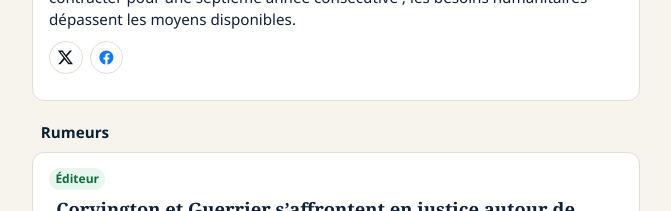
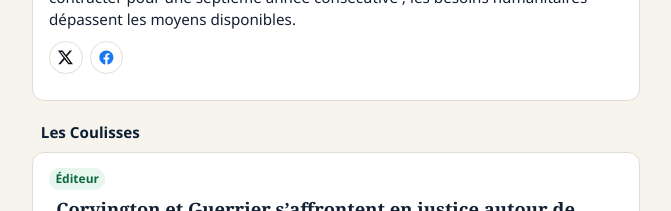
Before and after one commit to haitialways-pixel/opak-news, a React (Vite) app: page / in a window 1280 px wide. Shown: the part 5860-6071 px from the top of the page, without its empty margins (304-975 px from the left). Built offline with nearby package versions, Linux system fonts and the light colour scheme; no server answers.

Commit message:
Rename gossip section to Les Coulisses / Nan Koulis yo

```diff
--- a/src/data/stories.ts
+++ b/src/data/stories.ts
@@ -236,7 +236,7 @@ export const STORIES: Story[] = [
       ht: "Difè ap boule nan Radio Télé Metronome. Jean Corvington (Me Hantz Ludwig Joseph) ak CEO Guerrier Dieuseul (Me Mario Delcy) ap ale nan tribinal ayisyen. Selon Infos Partage, yo akize Corvington li pran paj X ak YouTube medya a pou zafè pèsonèl, deyò nòm jounalis. Guerrier anboche Me Delcy pou bloke li sou rezo yo. Yo di Corvington deja resevwa de konvokasyon.",
       fr: "Le conflit enfle à Radio Télé Metronome. Jean Corvington (Me Hantz Ludwig Joseph) et le CEO Guerrier Dieuseul (Me Mario Delcy) se retrouvent devant la justice haïtienne. Selon Infos Partage, Corvington est accusé d’avoir détourné les pages X et YouTube du média pour des affaires personnelles, hors des normes journalistiques. Guerrier a engagé Me Delcy pour lui interdire l’usage de ces pages. Corvington aurait déjà reçu deux convocations.",
     },
-    sources: ["Infos Partage (@infospartagesos)", "Opak News — Tripotay"],
+    sources: ["Infos Partage (@infospartagesos)", "Opak News — Les Coulisses"],
   },
   {
     id: "qh-gossip-ulcc-martelly-return-2026-10",
@@ -251,7 +251,7 @@ export const STORIES: Story[] = [
       ht: "Depi 2 jiyè, Hans Ludwig Joseph pa DG ULCC ankò. Nan jou sa yo, Jean-Henry Céant ak Michel Martelly tounen nan peyi a; tou de te nan rapò ULCC. Koulye a, nan lit Metronome a, Corvington gen Me Joseph kòm avoka, pandan Guerrier gen Me Mario Delcy, ke plizyè medya prezante kòm avoka Martelly. Sou rezo yo, moun ap mande si lit medya a pa gen koulè politik tou.",
       fr: "Depuis le 2 juillet, Hans Ludwig Joseph n’est plus DG de l’ULCC. Dans la foulée, Jean-Henry Céant et Michel Martelly sont revenus au pays ; tous deux figuraient dans des rapports de l’ULCC. Dans le litige Métronome, Corvington a Me Joseph pour avocat, tandis que Guerrier a Me Mario Delcy, présenté par plusieurs médias comme avocat de Martelly. Sur les réseaux, on se demande si le conflit médiatique n’a pas aussi une couleur politique.",
     },
-    sources: ["Mag2News", "Lakay Info", "Rezo Nòdwès", "Satellite509", "Opak News — Tripotay"],
+    sources: ["Mag2News", "Lakay Info", "Rezo Nòdwès", "Satellite509", "Opak News — Les Coulisses"],
   },
   {
     id: "qh-gossip-rutshelle-teddy-2026-10",
@@ -266,7 +266,7 @@ export const STORIES: Story[] = [
       ht: "Apre mwa tripotay sou rezo yo, Rutshelle Guillaume ak Teddy Hashtag pibliye foto koup la. Fanatik yo te deja soupsonen depi kolaborasyon « Ou banm lanmou ». An kèk èdtan, pòs yo gaye sou Instagram, Facebook, TikTok ak X. Anpil moun mande si yo pral fè plis mizik ansanm.",
       fr: "Après des mois de rumeurs sur les réseaux, Rutshelle Guillaume et Teddy Hashtag ont publié des photos de couple. Les fans soupçonnaient déjà une histoire depuis la collaboration « Ou banm lanmou ». En quelques heures, les posts ont envahi Instagram, Facebook, TikTok et X. Beaucoup se demandent s’ils feront davantage de musique ensemble.",
     },
-    sources: ["Lakay Info 509", "Opak News — Tripotay"],
+    sources: ["Lakay Info 509", "Opak News — Les Coulisses"],
   },
   {
     id: "qh-cep-elections-hold-2026-10",
--- a/src/data/topics.ts
+++ b/src/data/topics.ts
@@ -35,7 +35,7 @@ export const TOPICS: TopicMeta[] = [
   },
   {
     id: "gossip",
-    label: { ht: "Tripotay", fr: "Rumeurs" },
+    label: { ht: "Nan Koulis yo", fr: "Les Coulisses" },
   },
 ];
 
```
